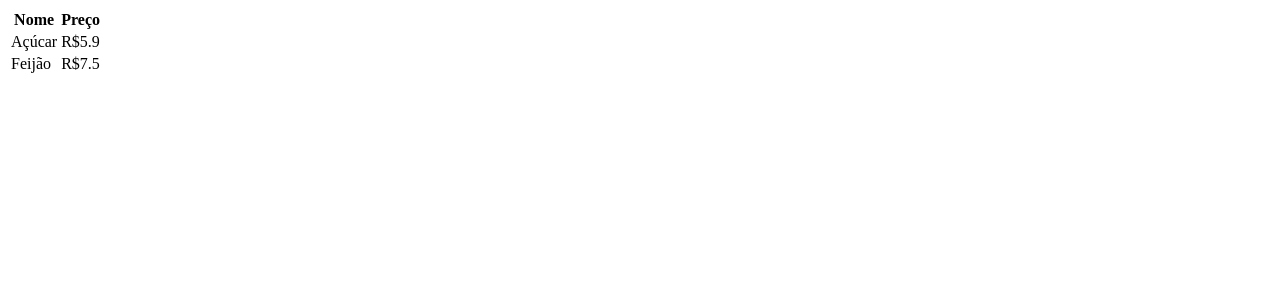
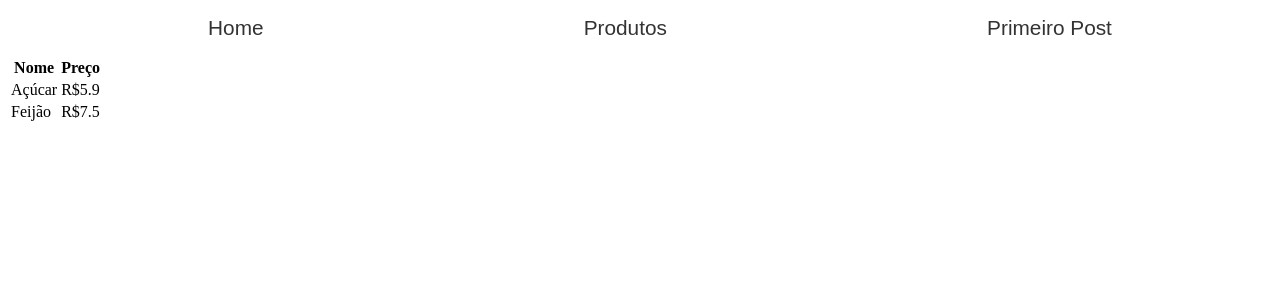
Before and after one commit to WesleyVitor/exemplo-nextjs, a Next.js app: page /produtos in a window 1280 px wide. Shown: the top 300 px of the page. Built offline with nearby package versions, Linux system fonts and the light colour scheme.

Commit message:
add menu

```diff
--- /dev/null
+++ b/components/Layout/index.js
@@ -0,0 +1,13 @@
+import { Menu } from "../Menu";
+export const Layout = ({children})=>{
+    return (
+        <div>
+            <header>
+                <Menu/>
+            </header>
+            <main>
+                {children}
+            </main>
+        </div>
+    );
+}
--- /dev/null
+++ b/components/Menu/index.js
@@ -0,0 +1,37 @@
+import Link from "next/link";
+import styles from "./style.module.css";
+const categories = [
+    {
+        label:"Home",
+        link:"/"
+    },
+    {
+        label:"Produtos",
+        link:"/produtos"
+    },
+    {
+        label:"Primeiro Post",
+        link:"/posts/first-post"
+    }
+]
+
+
+export const Menu = ()=>{
+    return(
+        <div>
+            <ul className={styles.listMenu}>
+                {
+                    categories.map(category=>{
+                        return(
+                            <li>
+                                <Link href={category.link}>
+                                    <a className={styles.categoryItem}>{category.label}</a>
+                                </Link>
+                            </li>
+                        )
+                    })
+                }
+            </ul>
+        </div>
+    );
+}
--- /dev/null
+++ b/components/Menu/style.module.css
@@ -0,0 +1,16 @@
+.listMenu{
+    display: flex;
+    justify-content: space-around;
+    list-style: none;
+}
+
+.categoryItem{
+    text-decoration: none;
+    font-size: 1.3rem;
+    font-family: Arial, Helvetica, sans-serif;
+    color: #333;
+}
+
+.categoryItem:hover{
+    color: red;
+}
--- a/pages/index.js
+++ b/pages/index.js
@@ -1,8 +1,9 @@
 import {useState} from 'react';
 import Link from 'next/link';
+import { Layout } from '../components/Layout';
 const Home = ()=>{
     return(
-        <div>
+        <Layout>
             <h2>
                Contador App
             </h2>
@@ -14,7 +15,7 @@ const Home = ()=>{
                     Listar Produtos
                 </a>
             </Link>
-        </div>
+        </Layout>
     );
 }
 
--- a/pages/produtos.js
+++ b/pages/produtos.js
@@ -1,5 +1,5 @@
 import { Table } from "../components/Table";
-
+import { Layout } from "../components/Layout";
 const Produto = ()=>{
     const contents= [
         {
@@ -13,7 +13,11 @@ const Produto = ()=>{
     ]
 
 
-    return <Table contents={contents}/>
+    return (
+        <Layout>
+            <Table contents={contents}/>
+        </Layout>
+        )
 }
 
 export default Produto;
```
Also changed, not shown: pages/posts/first-post.js (+7 -2 lines).
